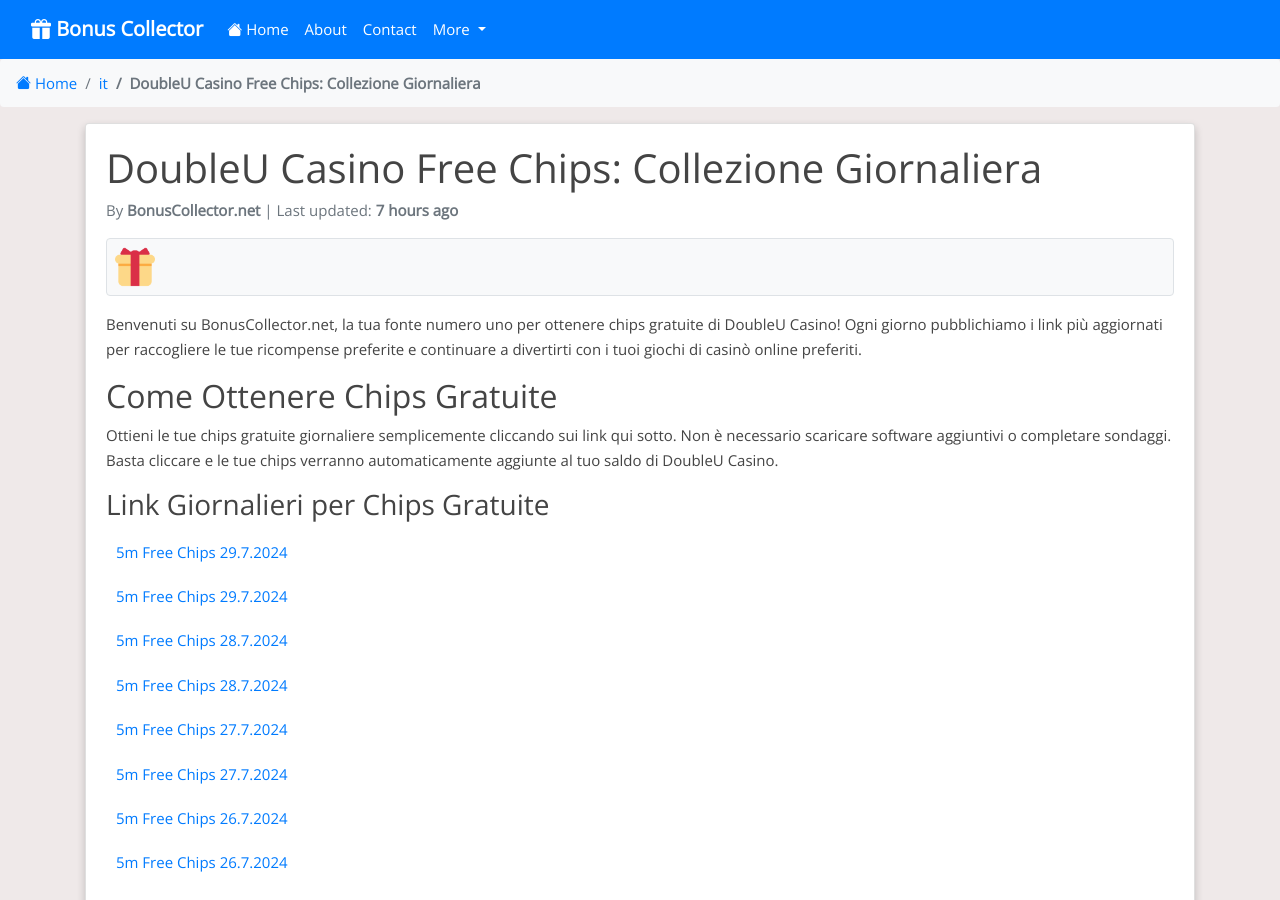
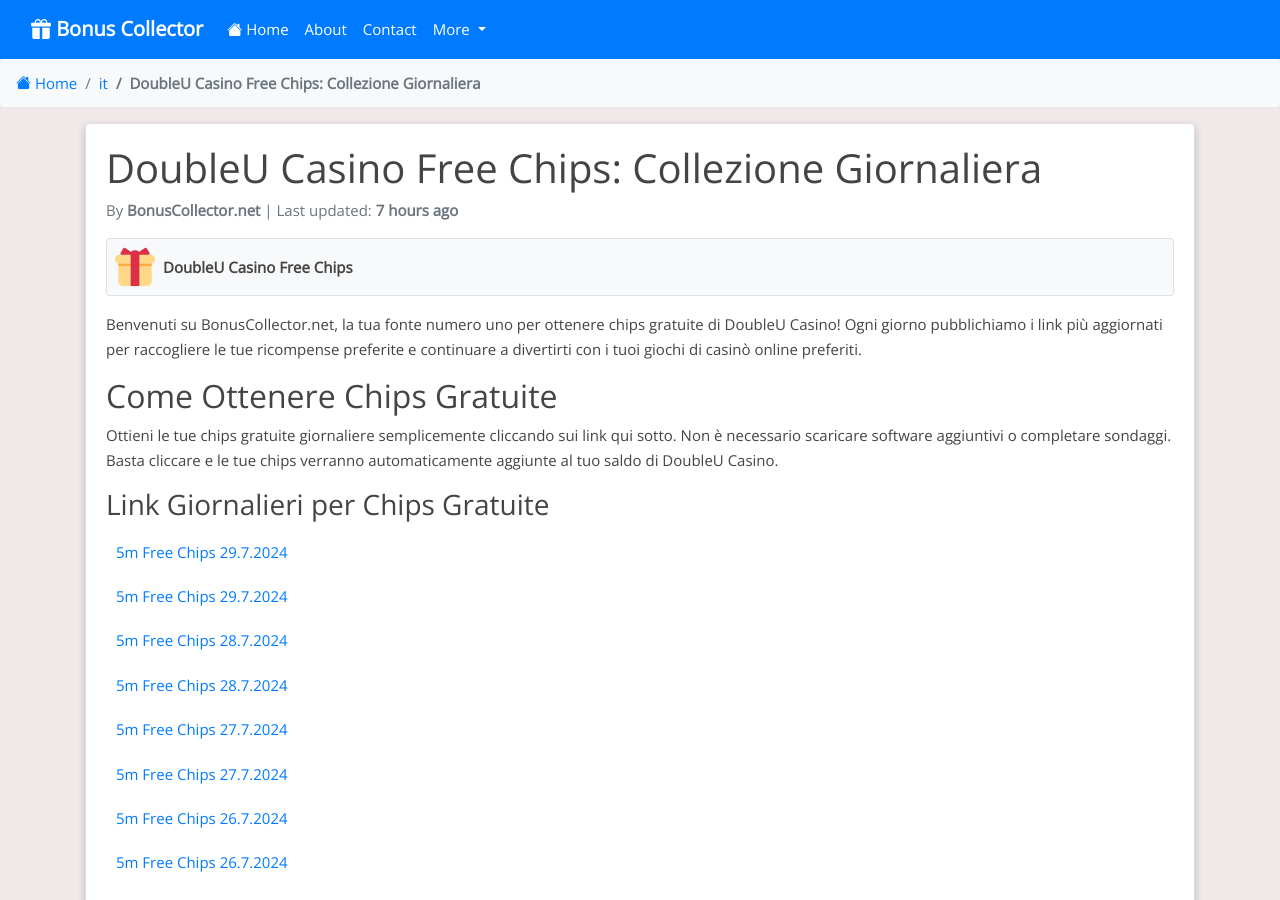
Before and after one commit to Prollad99/bs-net, a Jekyll site: the page built from it/_posts/2024-07-23-doubleu-casino.md, in a window 1280 px wide and 900 px high. Built offline with Jekyll 4.4.1, drawn with Linux system fonts in a browser that asks for light colours; nearby versions of some CDN libraries; comment, search, counter and statistics services are not loaded.

Commit message:
Update 2024-07-23-doubleu-casino.md

```diff
--- a/it/_posts/2024-07-23-doubleu-casino.md
+++ b/it/_posts/2024-07-23-doubleu-casino.md
@@ -9,6 +9,8 @@
 permalink: /it/doubleu-casino-free-chips/
 image: /assets/images/doubleu-casino.jpg
 include_file: doubleu-casino.html
+manifest: /manifests/it/doubleu-casino.json
+app_name: "DoubleU Casino Free Chips"
 ---
 
 Benvenuti su BonusCollector.net, la tua fonte numero uno per ottenere chips gratuite di DoubleU Casino! Ogni giorno pubblichiamo i link più aggiornati per raccogliere le tue ricompense preferite e continuare a divertirti con i tuoi giochi di casinò online preferiti.
```
